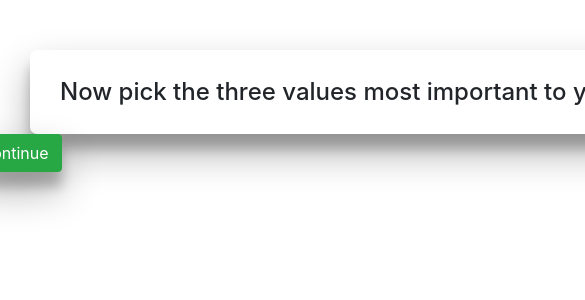
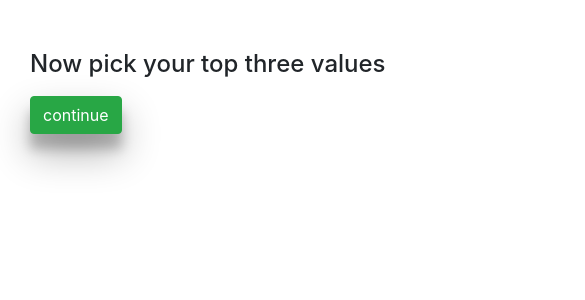
Before and after one commit to essentialism-2-bw/essentialism, a React (Create React App) app: page /onboarding/final_values in a window 390 px wide. Shown: the top 300 px of the page, 585 px wide, since content can reach past the window. Built offline with nearby package versions, Linux system fonts and the light colour scheme.

Commit message:
refactored styles, now oboarding and dashboard should be responsive

```diff
--- a/src/components/Descriptions.js
+++ b/src/components/Descriptions.js
@@ -18,6 +18,15 @@ import axiosWithAuth from "../Utils/axiosWithAuth";
 const colors = ["#1519ED", "#7D33B5", "#F64C72"];
 
 function Descriptions(props) {
+  const mediaMatch = window.matchMedia("(min-width: 800px)");
+  const [matches, setMatches] = useState(mediaMatch.matches);
+
+  useEffect(() => {
+    const handler = e => setMatches(e.matches);
+    mediaMatch.addListener(handler);
+    return () => mediaMatch.removeListener(handler);
+  });
+
   const stateObject = props.valueList.map(value => {
     return {
       user_id: localStorage.getItem("id"),
@@ -69,8 +78,7 @@ function Descriptions(props) {
   };
 
   const submitStyle = {
-    boxShadow: "0 19px 38px rgba(0,0,0,0.30), 0 15px 12px rgba(0,0,0,0.22)",
-    marginLeft: "-60px"
+    boxShadow: "0 19px 38px rgba(0,0,0,0.30), 0 15px 12px rgba(0,0,0,0.22)"
   };
 
   const bodyHeight = { minHeight: "700px" };
@@ -90,8 +98,8 @@ function Descriptions(props) {
           }}
         >
           <h4 style={headerMargin}>
-            <Badge style={headerStyle}>
-              Please describe why each value is important to you
+            <Badge style={styles.container(matches)}>
+              Why is each important to you?
             </Badge>
             <Link to="/dashboard">
               <Button
@@ -131,4 +139,21 @@ function Descriptions(props) {
   );
 }
 
+const styles = {
+  container: isRowBased => ({
+    backgroundColor: "#fff",
+    borderRadius: "7px",
+    boxShadow: isRowBased
+      ? "0 19px 38px rgba(0,0,0,0.30), 0 15px 12px rgba(0,0,0,0.22)"
+      : "none",
+    fontSize: "inherit",
+    color: "inherit",
+    fontWeight: "inherit",
+    padding: isRowBased ? "30px 100px 30px 30px" : "0px",
+    justifyContent: "space-around",
+    marginRight: isRowBased ? "-60px" : "10px",
+    marginBottom: isRowBased ? "0px" : "20px"
+  })
+};
+
 export default Descriptions;
--- a/src/components/InitialValues.js
+++ b/src/components/InitialValues.js
@@ -5,6 +5,15 @@ import { Button, Form, Badge, Container, Row, Col } from "reactstrap";
 import axiosWithAuth from "../Utils/axiosWithAuth";
 
 function InitialValues(props) {
+  const mediaMatch = window.matchMedia("(min-width: 800px)");
+  const [matches, setMatches] = useState(mediaMatch.matches);
+
+  useEffect(() => {
+    const handler = e => setMatches(e.matches);
+    mediaMatch.addListener(handler);
+    return () => mediaMatch.removeListener(handler);
+  });
+
   const [values, setValues] = useState([]);
   const [selected, setSelected] = useState([]);
 
@@ -47,8 +56,7 @@ function InitialValues(props) {
   };
 
   const submitStyle = {
-    boxShadow: "0 19px 38px rgba(0,0,0,0.30), 0 15px 12px rgba(0,0,0,0.22)",
-    marginLeft: "-60px"
+    boxShadow: "0 19px 38px rgba(0,0,0,0.30), 0 15px 12px rgba(0,0,0,0.22)"
   };
 
   const bodyHeight = {
@@ -73,7 +81,9 @@ function InitialValues(props) {
           value={selected}
         >
           <h4 style={headerMargin}>
-            <Badge style={headerStyle}>
+            <Row>
+              <Col xs="12">
+                <Badge style={styles.container(matches)}>
                   Pick the values which resonate with you
                 </Badge>
                 <Link to="/onboarding/final_values">
@@ -87,6 +97,8 @@ function InitialValues(props) {
                     continue
                   </Button>
                 </Link>
+              </Col>
+            </Row>
           </h4>
           {selected.length > 0 &&
             selected.map(value => {
@@ -112,4 +124,21 @@ function InitialValues(props) {
   );
 }
 
+const styles = {
+  container: isRowBased => ({
+    backgroundColor: "#fff",
+    borderRadius: "7px",
+    boxShadow: isRowBased
+      ? "0 19px 38px rgba(0,0,0,0.30), 0 15px 12px rgba(0,0,0,0.22)"
+      : "none",
+    fontSize: "inherit",
+    color: "inherit",
+    fontWeight: "inherit",
+    padding: isRowBased ? "30px 100px 30px 30px" : "0px",
+    justifyContent: "space-around",
+    marginRight: isRowBased ? "-60px" : "0px",
+    marginBottom: isRowBased ? "0px" : "20px"
+  })
+};
+
 export default InitialValues;
--- a/src/components/NoteCard.js
+++ b/src/components/NoteCard.js
@@ -31,13 +31,12 @@ function NoteCard(props) {
 
   const cardStyle = {
     minWidth: "180px",
-    backgroundColor: "#fff",
+    backgroundColor: hexColor,
     borderRadius: "7px",
     boxShadow: "0 19px 38px rgba(0,0,0,0.30), 0 15px 12px rgba(0,0,0,0.22)",
     padding: "10px 20px",
     marginTop: "30px",
-    color: hexColor,
-    border: `5px solid ${hexColor}`
+    color: "#fff"
   };
 
   const { register, handleSubmit, watch, errors } = useForm();
--- a/src/components/TopValues.js
+++ b/src/components/TopValues.js
@@ -5,6 +5,15 @@ import { useForm } from "react-hook-form";
 import { Button, Form, Badge, Container, Row, Col } from "reactstrap";
 
 function TopValues(props) {
+  const mediaMatch = window.matchMedia("(min-width: 800px)");
+  const [matches, setMatches] = useState(mediaMatch.matches);
+
+  useEffect(() => {
+    const handler = e => setMatches(e.matches);
+    mediaMatch.addListener(handler);
+    return () => mediaMatch.removeListener(handler);
+  });
+
   function addValue(event) {
     if (event.target.classList.contains("btn-light")) {
       if (selected.length < 3) {
@@ -44,8 +53,7 @@ function TopValues(props) {
   };
 
   const submitStyle = {
-    boxShadow: "0 19px 38px rgba(0,0,0,0.30), 0 15px 12px rgba(0,0,0,0.22)",
-    marginLeft: "-60px"
+    boxShadow: "0 19px 38px rgba(0,0,0,0.30), 0 15px 12px rgba(0,0,0,0.22)"
   };
 
   const bodyHeight = { minHeight: "700px" };
@@ -59,8 +67,10 @@ function TopValues(props) {
       <Col>
         <Form>
           <h4 style={headerMargin}>
-            <Badge style={headerStyle}>
-              Now pick the three values most important to you
+            <Row>
+              <Col xs="12">
+                <Badge style={styles.container(matches)}>
+                  Now pick your top three values
                 </Badge>
                 <Link to="/onboarding/descriptions">
                   <Button
@@ -73,6 +83,8 @@ function TopValues(props) {
                     continue
                   </Button>
                 </Link>
+              </Col>
+            </Row>
           </h4>
           <div style={bodyHeight}>
             {values.map(value => {
@@ -94,4 +106,21 @@ function TopValues(props) {
   );
 }
 
+const styles = {
+  container: isRowBased => ({
+    backgroundColor: "#fff",
+    borderRadius: "7px",
+    boxShadow: isRowBased
+      ? "0 19px 38px rgba(0,0,0,0.30), 0 15px 12px rgba(0,0,0,0.22)"
+      : "none",
+    fontSize: "inherit",
+    color: "inherit",
+    fontWeight: "inherit",
+    padding: isRowBased ? "30px 100px 30px 30px" : "0px",
+    justifyContent: "space-around",
+    marginRight: isRowBased ? "-60px" : "10px",
+    marginBottom: isRowBased ? "0px" : "20px"
+  })
+};
+
 export default TopValues;
```
Lines whose indentation alone changed are shown as unchanged.
